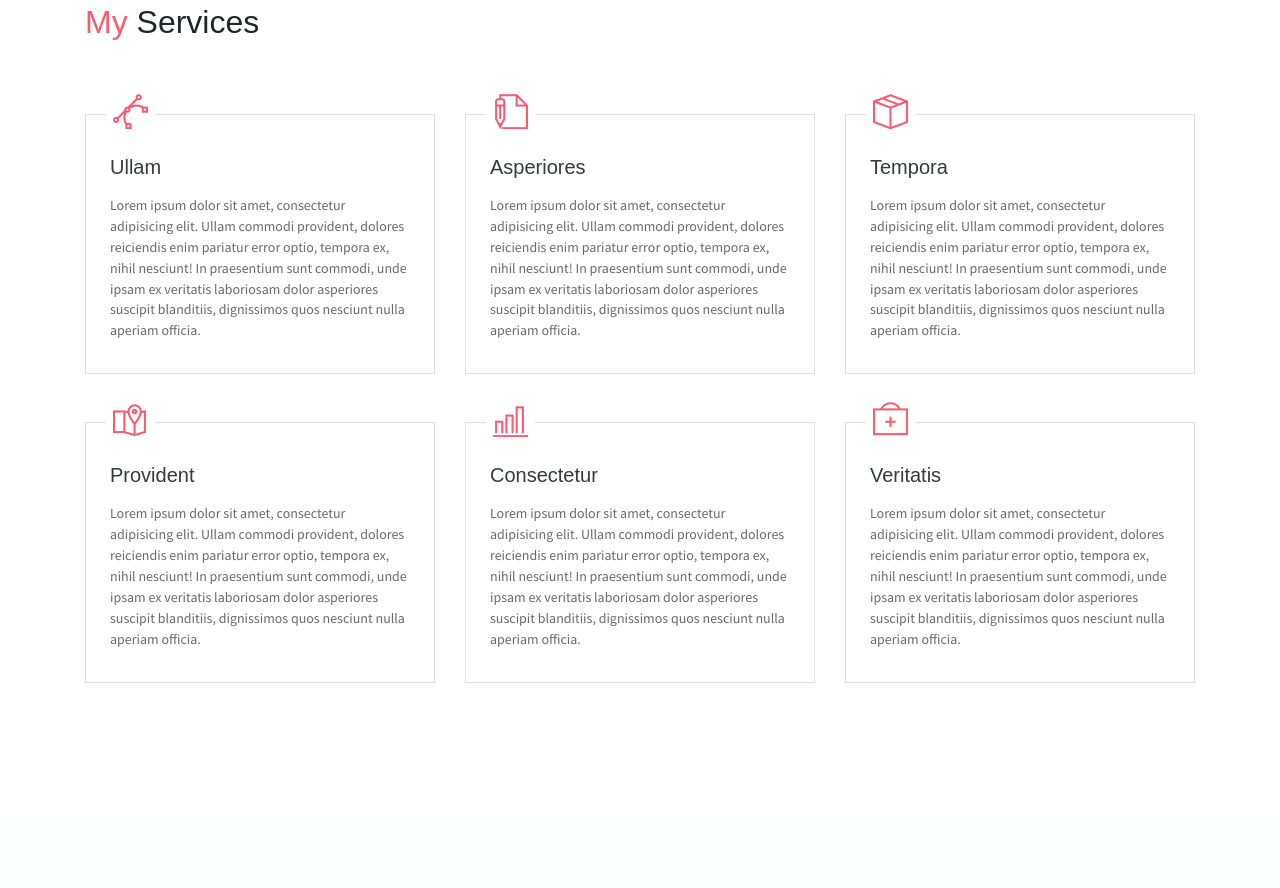
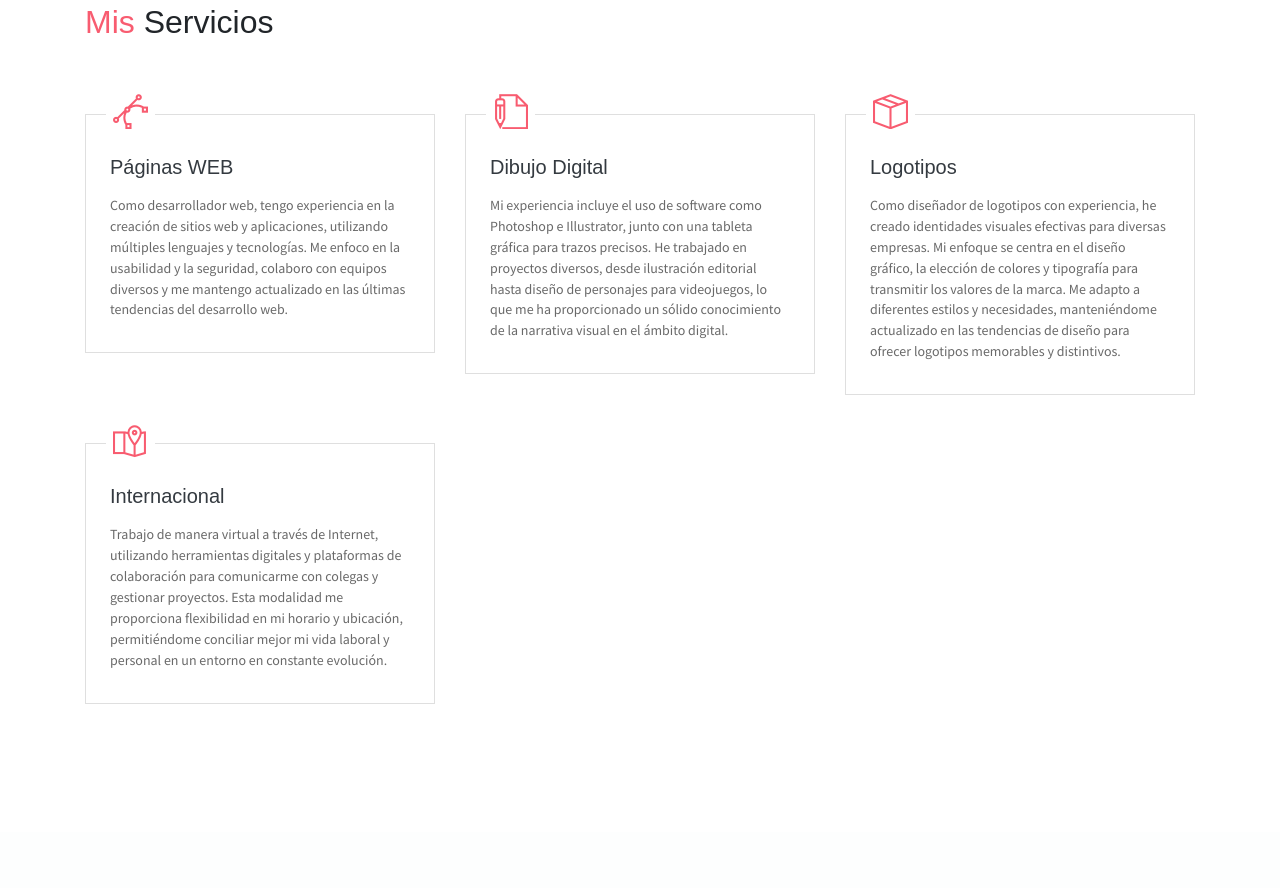
Before and after one commit to JuanEraso23/Curriculum, a website: page public_html/index.html in a window 1280 px wide. Shown: the part 3151-4039 px from the top of the page. Drawn offline with Linux system fonts and the light colour scheme; some packages are replaced by stand-ins of ours.

Commit message:
se edito el apartado de mis servicios

```diff
--- a/public_html/index.html
+++ b/public_html/index.html
@@ -259,7 +259,7 @@
 
     <section class="section" id="service">
         <div class="container">
-            <h2 class="mb-5 pb-4"><span class="text-danger">My</span> Services</h2>
+            <h2 class="mb-5 pb-4"><span class="text-danger">Mis</span> Servicios</h2>
             <div class="row">
                 <div class="col-md-4 col-sm-6">
                     <div class="card mb-5">
@@ -267,8 +267,8 @@
                             <i class="ti-vector text-danger" aria-hidden="true"></i>
                         </div>
                         <div class="card-body px-4 py-3">
-                            <h5 class="mb-3 card-title text-dark">Ullam</h5>
-                            <P class="subtitle">Lorem ipsum dolor sit amet, consectetur adipisicing elit. Ullam commodi provident, dolores reiciendis enim pariatur error optio, tempora ex, nihil nesciunt! In praesentium sunt commodi, unde ipsam ex veritatis laboriosam dolor asperiores suscipit blanditiis, dignissimos quos nesciunt nulla aperiam officia.</P>
+                            <h5 class="mb-3 card-title text-dark">Páginas WEB</h5>
+                            <P class="subtitle">Como desarrollador web, tengo experiencia en la creación de sitios web y aplicaciones, utilizando múltiples lenguajes y tecnologías. Me enfoco en la usabilidad y la seguridad, colaboro con equipos diversos y me mantengo actualizado en las últimas tendencias del desarrollo web.</P>
                         </div>
                     </div>
                 </div>
@@ -278,8 +278,8 @@
                             <i class="ti-write text-danger" aria-hidden="true"></i>
                         </div>
                         <div class="card-body px-4 py-3">
-                            <h5 class="mb-3 card-title text-dark">Asperiores</h5>
-                            <P class="subtitle">Lorem ipsum dolor sit amet, consectetur adipisicing elit. Ullam commodi provident, dolores reiciendis enim pariatur error optio, tempora ex, nihil nesciunt! In praesentium sunt commodi, unde ipsam ex veritatis laboriosam dolor asperiores suscipit blanditiis, dignissimos quos nesciunt nulla aperiam officia.</P>
+                            <h5 class="mb-3 card-title text-dark">Dibujo Digital</h5>
+                            <P class="subtitle">Mi experiencia incluye el uso de software como Photoshop e Illustrator, junto con una tableta gráfica para trazos precisos. He trabajado en proyectos diversos, desde ilustración editorial hasta diseño de personajes para videojuegos, lo que me ha proporcionado un sólido conocimiento de la narrativa visual en el ámbito digital.</P>
                         </div>
                     </div>
                 </div>
@@ -289,8 +289,8 @@
                             <i class="ti-package text-danger" aria-hidden="true"></i>
                         </div>
                         <div class="card-body px-4 py-3">
-                            <h5 class="mb-3 card-title text-dark">Tempora</h5>
-                            <P class="subtitle">Lorem ipsum dolor sit amet, consectetur adipisicing elit. Ullam commodi provident, dolores reiciendis enim pariatur error optio, tempora ex, nihil nesciunt! In praesentium sunt commodi, unde ipsam ex veritatis laboriosam dolor asperiores suscipit blanditiis, dignissimos quos nesciunt nulla aperiam officia.</P>
+                            <h5 class="mb-3 card-title text-dark">Logotipos</h5>
+                            <P class="subtitle">Como diseñador de logotipos con experiencia, he creado identidades visuales efectivas para diversas empresas. Mi enfoque se centra en el diseño gráfico, la elección de colores y tipografía para transmitir los valores de la marca. Me adapto a diferentes estilos y necesidades, manteniéndome actualizado en las tendencias de diseño para ofrecer logotipos memorables y distintivos.</P>
                         </div>
                     </div>
                 </div>
@@ -300,30 +300,8 @@
                             <i class="ti-map-alt text-danger" aria-hidden="true"></i>
                         </div>
                         <div class="card-body px-4 py-3">
-                            <h5 class="mb-3 card-title text-dark">Provident</h5>
-                            <P class="subtitle">Lorem ipsum dolor sit amet, consectetur adipisicing elit. Ullam commodi provident, dolores reiciendis enim pariatur error optio, tempora ex, nihil nesciunt! In praesentium sunt commodi, unde ipsam ex veritatis laboriosam dolor asperiores suscipit blanditiis, dignissimos quos nesciunt nulla aperiam officia.</P>
-                        </div>
-                    </div>
-                </div>
-                <div class="col-md-4 col-sm-6">
-                    <div class="card mb-5">
-                       <div class="card-header has-icon">
-                            <i class="ti-bar-chart text-danger" aria-hidden="true"></i>
-                        </div>
-                        <div class="card-body px-4 py-3">
-                            <h5 class="mb-3 card-title text-dark">Consectetur</h5>
-                            <P class="subtitle">Lorem ipsum dolor sit amet, consectetur adipisicing elit. Ullam commodi provident, dolores reiciendis enim pariatur error optio, tempora ex, nihil nesciunt! In praesentium sunt commodi, unde ipsam ex veritatis laboriosam dolor asperiores suscipit blanditiis, dignissimos quos nesciunt nulla aperiam officia.</P>
-                        </div>
-                    </div>
-                </div>
-                <div class="col-md-4 col-sm-6">
-                    <div class="card mb-5">
-                       <div class="card-header has-icon">
-                            <i class="ti-support text-danger" aria-hidden="true"></i>
-                        </div>
-                        <div class="card-body px-4 py-3">
-                            <h5 class="mb-3 card-title text-dark">Veritatis</h5>
-                            <P class="subtitle">Lorem ipsum dolor sit amet, consectetur adipisicing elit. Ullam commodi provident, dolores reiciendis enim pariatur error optio, tempora ex, nihil nesciunt! In praesentium sunt commodi, unde ipsam ex veritatis laboriosam dolor asperiores suscipit blanditiis, dignissimos quos nesciunt nulla aperiam officia.</P>
+                            <h5 class="mb-3 card-title text-dark">Internacional</h5>
+                            <P class="subtitle">Trabajo de manera virtual a través de Internet, utilizando herramientas digitales y plataformas de colaboración para comunicarme con colegas y gestionar proyectos. Esta modalidad me proporciona flexibilidad en mi horario y ubicación, permitiéndome conciliar mejor mi vida laboral y personal en un entorno en constante evolución.</P>
                         </div>
                     </div>
                 </div>
```
